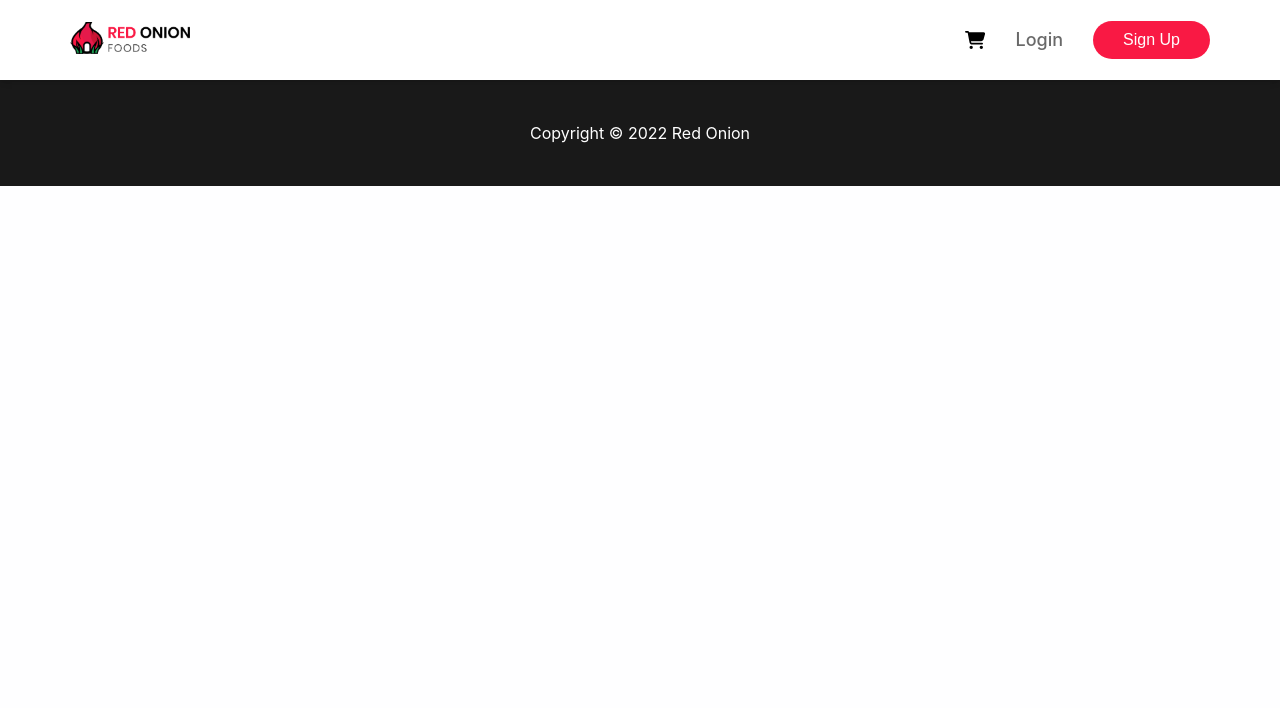
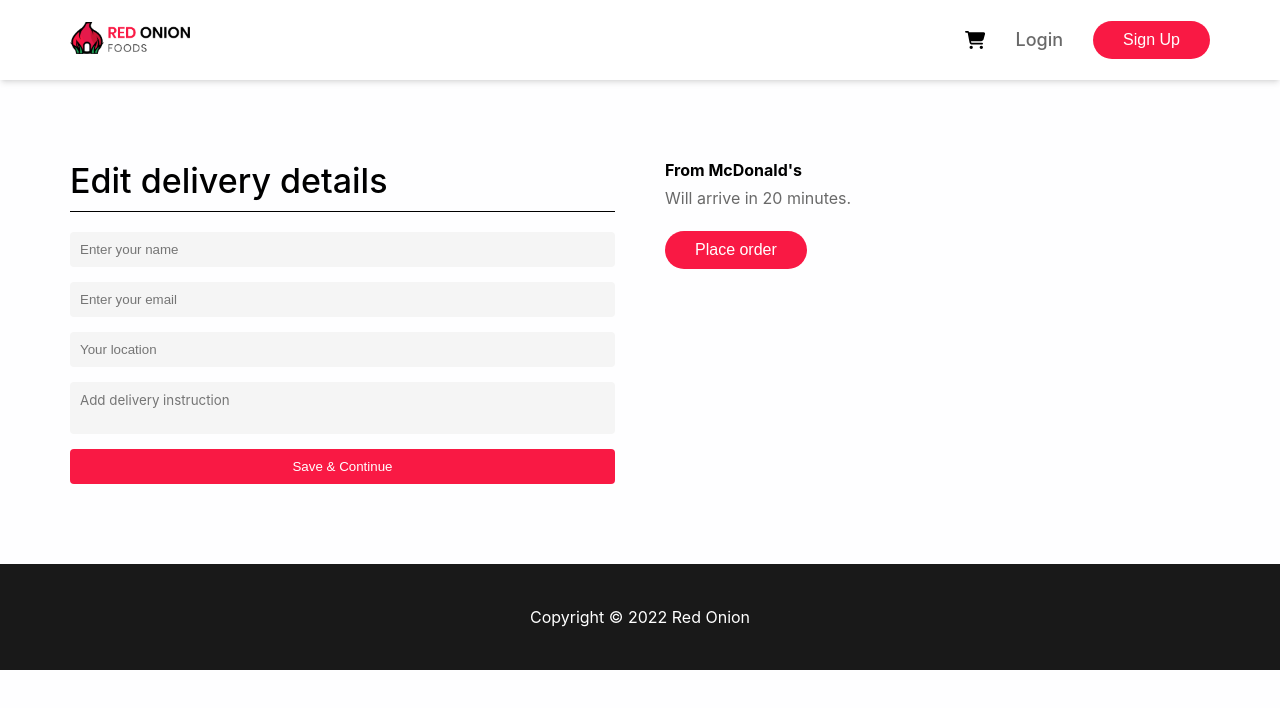
Before and after one commit to sabbirzzaman/red-onion-react, a React (Create React App) app: page /checkout/1 in a window 1280 px wide. Shown: the top 708 px of the page. Built offline with nearby package versions, Linux system fonts and the light colour scheme; no server answers.

Commit message:
cart page added

```diff
--- a/package.json
+++ b/package.json
@@ -13,6 +13,7 @@
     "react": "^18.0.0",
     "react-dom": "^18.0.0",
     "react-firebase-hooks": "^5.0.3",
+    "react-hook-form": "^7.30.0",
     "react-loader-spinner": "^6.0.0-0",
     "react-router-dom": "^6.3.0",
     "react-scripts": "5.0.1",
--- a/src/App.js
+++ b/src/App.js
@@ -1,5 +1,5 @@
 import { Route, Routes } from 'react-router-dom';
-import './App.css';
+import Checkout from './Pages/Checkout/Checkout/Checkout';
 import Footer from './Pages/Common/Footer/Footer';
 import Header from './Pages/Common/Header/Header';
 import FilterItem from './Pages/Home/FilterItem/FilterItem';
@@ -7,6 +7,7 @@ import FoodArchive from './Pages/Home/FoodArchive/FoodArchive';
 import Home from './Pages/Home/Home/Home';
 import Login from './Pages/Login/Login';
 import SignUp from './Pages/SignUp/SignUp';
+import './App.css';
 
 function App() {
   return (
@@ -17,7 +18,8 @@ function App() {
           <Route path=':foodCategory' element={<FilterItem></FilterItem>}></Route>
         </Route>
         <Route path='food/:foodId' element={<FoodArchive></FoodArchive>}></Route>
-        <Route path='/home' element={<Home></Home>}></Route>
+        <Route path='home' element={<Home></Home>}></Route>
+        <Route path='checkout/:id' element={<Checkout></Checkout>}></Route>
         <Route path='signup' element={<SignUp></SignUp>}></Route>
         <Route path='login' element={<Login></Login>}></Route>
       </Routes>
--- /dev/null
+++ b/src/Pages/Checkout/Cart/Cart.css
@@ -0,0 +1,6 @@
+.cart-title {
+    margin-bottom: 20px;
+}
+.cart-title h4 {
+    margin-bottom: 5px;
+}
--- /dev/null
+++ b/src/Pages/Checkout/Cart/Cart.js
@@ -0,0 +1,18 @@
+import React from 'react';
+import CartItem from '../CartItem/CartItem';
+import './Cart.css';
+
+const Cart = () => {
+    return (
+        <>
+            <div className="cart-title">
+                <h4>From McDonald's</h4>
+                <p>Will arrive in 20 minutes.</p>
+            </div>
+            <CartItem></CartItem>
+            <button>Place order</button>
+        </>
+    );
+};
+
+export default Cart;
--- /dev/null
+++ b/src/Pages/Checkout/CartItem/CartItem.css
@@ -0,0 +1,47 @@
+.cart-items {
+    background-color: #f5f5f5;
+    padding: 10px 30px;
+    border-radius: 8px;
+    display: flex;
+    gap: 20px;
+    align-items: center;
+    justify-content: space-between;
+    margin-bottom: 20px;
+}
+
+.cart-details {
+    display: flex;
+    align-items: center;
+    gap: 20px;
+}
+
+.cart-details p {
+    font-size: 20px;
+    color: black;
+}
+
+.cart-details h4 {
+    font-size: 24px;
+    color: #f91944;
+}
+
+.cart-details small {
+    font-size: 15px;
+}
+
+.cart-items img {
+    width: 25%;
+}
+
+.cart-remove svg {
+    background-color: #f91944;
+    color: white;
+    padding: 10px;
+    border-radius: 4px;
+    cursor: pointer;
+    transition: .3s ease-in-out;
+}
+
+.cart-remove svg:hover {
+    background-color: #e8123b;
+}
--- /dev/null
+++ b/src/Pages/Checkout/CartItem/CartItem.js
@@ -0,0 +1,39 @@
+import { faTrash } from '@fortawesome/free-solid-svg-icons';
+import { FontAwesomeIcon } from '@fortawesome/react-fontawesome';
+import React from 'react';
+import { useParams } from 'react-router-dom';
+import useFoods from '../../../hooks/useFoods';
+import './CartItem.css';
+
+const CartItem = () => {
+    const { id } = useParams();
+    const [foods] = useFoods('../singleData.json');
+
+    const foodItem = foods.find((food) => parseInt(id) === parseInt(food.id));
+
+    console.log(foodItem);
+
+    if (foodItem) {
+        return (
+            <div className="cart-items">
+                <div className="cart-details">
+                    <img src={foodItem.image} alt={foodItem.name} />
+                    <div>
+                        <p>
+                            <b>{foodItem.name}</b>
+                        </p>
+                        <h4>{foodItem.price}</h4>
+                        <p>
+                            <small>Delivery Free</small>
+                        </p>
+                    </div>
+                </div>
+                <div className="cart-remove">
+                    <FontAwesomeIcon icon={faTrash}></FontAwesomeIcon>
+                </div>
+            </div>
+        );
+    }
+};
+
+export default CartItem;
--- /dev/null
+++ b/src/Pages/Checkout/Checkout/Checkout.css
@@ -0,0 +1,6 @@
+.checkout .container {
+    display: grid;
+    grid-template-columns: repeat(2, 1fr);
+    padding: 80px 0;
+    gap: 50px;
+}
--- /dev/null
+++ b/src/Pages/Checkout/Checkout/Checkout.js
@@ -0,0 +1,22 @@
+import React from 'react';
+import Cart from '../Cart/Cart';
+import CheckoutForm from '../CheckoutForm/CheckoutForm';
+import './Checkout.css';
+
+const Checkout = () => {
+    return (
+        <div className="checkout">
+            <div className="container">
+                <div className="checkout-form">
+                    <CheckoutForm></CheckoutForm>
+                </div>
+
+                <div className="cart">
+                    <Cart></Cart>
+                </div>
+            </div>
+        </div>
+    );
+};
+
+export default Checkout;
--- /dev/null
+++ b/src/Pages/Checkout/CheckoutForm/CheckoutForm.css
@@ -0,0 +1,31 @@
+.checkout-title h3 {
+    margin-bottom: 20px;
+    padding-bottom: 10px;
+    border-bottom: 1px solid black;
+}
+
+.checkout-form form {
+    display: flex;
+    flex-direction: column;
+    gap: 15px;
+}
+
+.checkout-form form input,
+.checkout-form form textarea {
+    background-color: #f5f5f5;
+    padding: 10px;
+    border: none;
+    border-radius: 4px;
+    resize: none;
+}
+
+.checkout-form form input[type=submit] {
+    background-color: #f91944;
+    color: #FFF;
+    cursor: pointer;
+    transition: .3s ease-in-out;
+}
+
+.checkout-form form input[type=submit]:hover {
+    background-color: #e8123b;
+}
--- /dev/null
+++ b/src/Pages/Checkout/CheckoutForm/CheckoutForm.js
@@ -0,0 +1,32 @@
+import React from 'react';
+import { useForm } from 'react-hook-form';
+import './CheckoutForm.css';
+
+const CheckoutForm = () => {
+    const { register, handleSubmit } = useForm();
+    const onSubmit = (data) => console.log(data);
+
+    return (
+        <>
+            <div className="checkout-title">
+                <h3>Edit delivery details</h3>
+            </div>
+            <form onSubmit={handleSubmit(onSubmit)}>
+                <input placeholder="Enter your name" {...register('name')} />
+                <input
+                    type="email"
+                    placeholder="Enter your email"
+                    {...register('email')}
+                />
+                <input placeholder="Your location" {...register('location')} />
+                <textarea
+                    placeholder="Add delivery instruction"
+                    {...register('instruction')}
+                />
+                <input type="submit" value="Save & Continue" />
+            </form>
+        </>
+    );
+};
+
+export default CheckoutForm;
--- a/src/Pages/Home/FoodArchive/FoodArchive.js
+++ b/src/Pages/Home/FoodArchive/FoodArchive.js
@@ -2,7 +2,7 @@ import { faMinus, faPlus, faShoppingCart } from '@fortawesome/free-solid-svg-ico
 import { FontAwesomeIcon } from '@fortawesome/react-fontawesome';
 import React, { useState } from 'react';
 import { InfinitySpin } from 'react-loader-spinner';
-import { useParams } from 'react-router-dom';
+import { useNavigate, useParams } from 'react-router-dom';
 import useFoods from '../../../hooks/useFoods';
 import './FoodArchive.css';
 
@@ -10,6 +10,8 @@ const FoodArchive = () => {
     const { foodId } = useParams();
     const [foods] = useFoods('../singleData.json');
     const [quantity, setQuantity] = useState(1);
+
+    const navigate = useNavigate();
 
     const singleFood = foods.find(
         (food) => parseInt(food.id) === parseInt(foodId)
@@ -24,7 +26,7 @@ const FoodArchive = () => {
     }
 
     if (singleFood) {
-        const { image, name, price, details } = singleFood;
+        const { id, image, name, price, details } = singleFood;
 
         return (
             <div className="archive-container">
@@ -35,7 +37,7 @@ const FoodArchive = () => {
                         <h3>{price}</h3>
 
                         <div className="add-to-cart">
-                            <button>
+                            <button onClick={() => navigate(`/checkout/${id}`)}>
                                 <FontAwesomeIcon
                                     icon={faShoppingCart}
                                 ></FontAwesomeIcon>{' '}
--- a/src/index.css
+++ b/src/index.css
@@ -3,9 +3,15 @@ body {
     font-family: -apple-system, BlinkMacSystemFont, 'Segoe UI', 'Roboto',
         'Oxygen', 'Ubuntu', 'Cantarell', 'Fira Sans', 'Droid Sans',
         'Helvetica Neue', sans-serif;
-    background-color: #FEFEFF;
+    background-color: #fefeff;
     -webkit-font-smoothing: antialiased;
     -moz-osx-font-smoothing: grayscale;
+}
+
+textarea {
+    font-family: -apple-system, BlinkMacSystemFont, 'Segoe UI', 'Roboto',
+        'Oxygen', 'Ubuntu', 'Cantarell', 'Fira Sans', 'Droid Sans',
+        'Helvetica Neue', sans-serif;
 }
 
 code {
```
Also changed, not shown: 1 other file (tests, documents, lock files or other folders).
